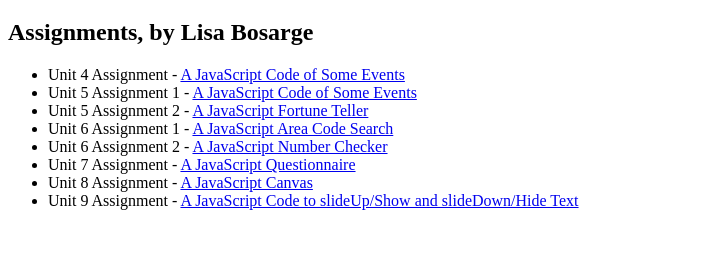
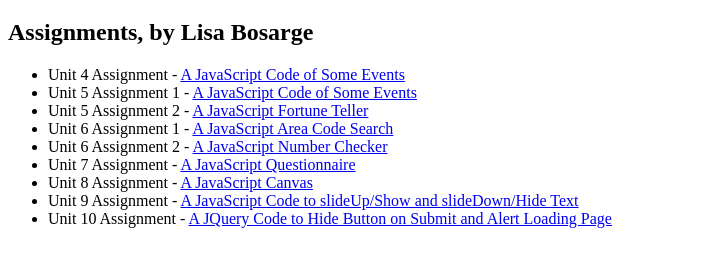
Before and after one commit to Rodolfo02002/idtlbosarge.github.io, a plain HTML site: page index.html in a window 1280 px wide. Shown: the part 61-328 px from the top of the page, without its empty margins (0-723 px from the left). Drawn offline with Linux system fonts and the light colour scheme.

Commit message:
Update Website with jsLoading.html.

```diff
--- a/index.html
+++ b/index.html
@@ -30,6 +30,7 @@
 		<li>Unit 7 Assignment - <a href="idtlbosarge.github.io/Questionnaire.html">A JavaScript Questionnaire</a></li>
 		<li>Unit 8 Assignment - <a href="idtlbosarge.github.io/canvas.html">A JavaScript Canvas</a></li>
 		<li>Unit 9 Assignment - <a href="idtlbosarge.github.io/jqueryStuff.html">A JavaScript Code to slideUp/Show and slideDown/Hide Text</a></li>
+		<li>Unit 10 Assignment - <a href="idtlbosarge.github.io/jsLoading.html">A JQuery Code to Hide Button on Submit and Alert Loading Page</a></li>
 
 </body>
 
```
